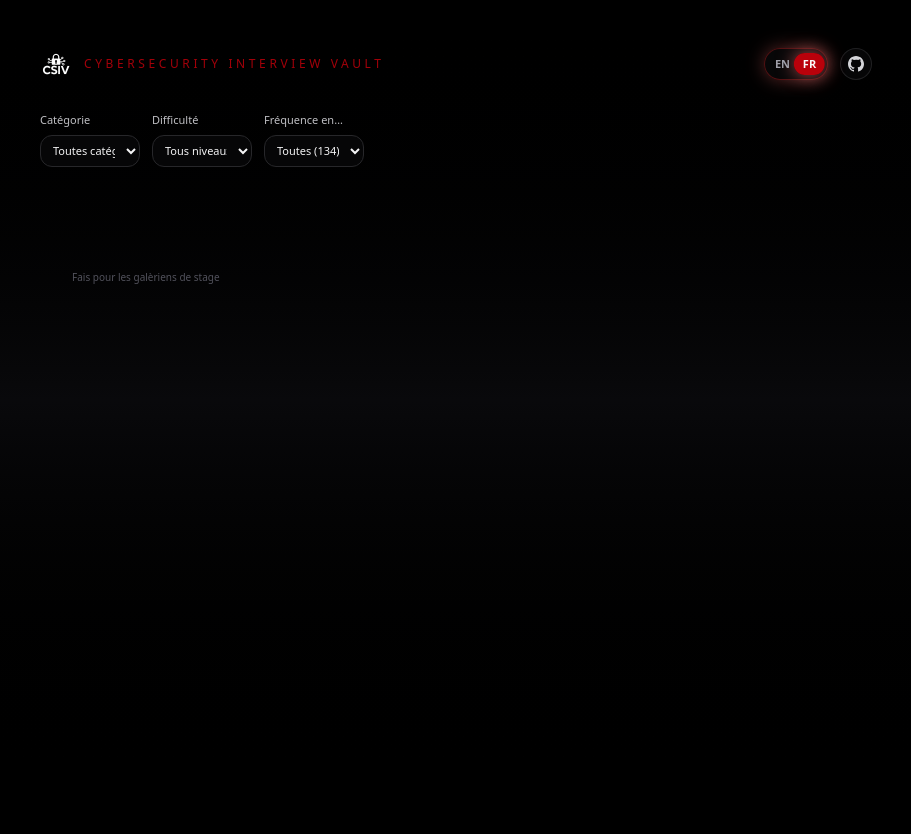
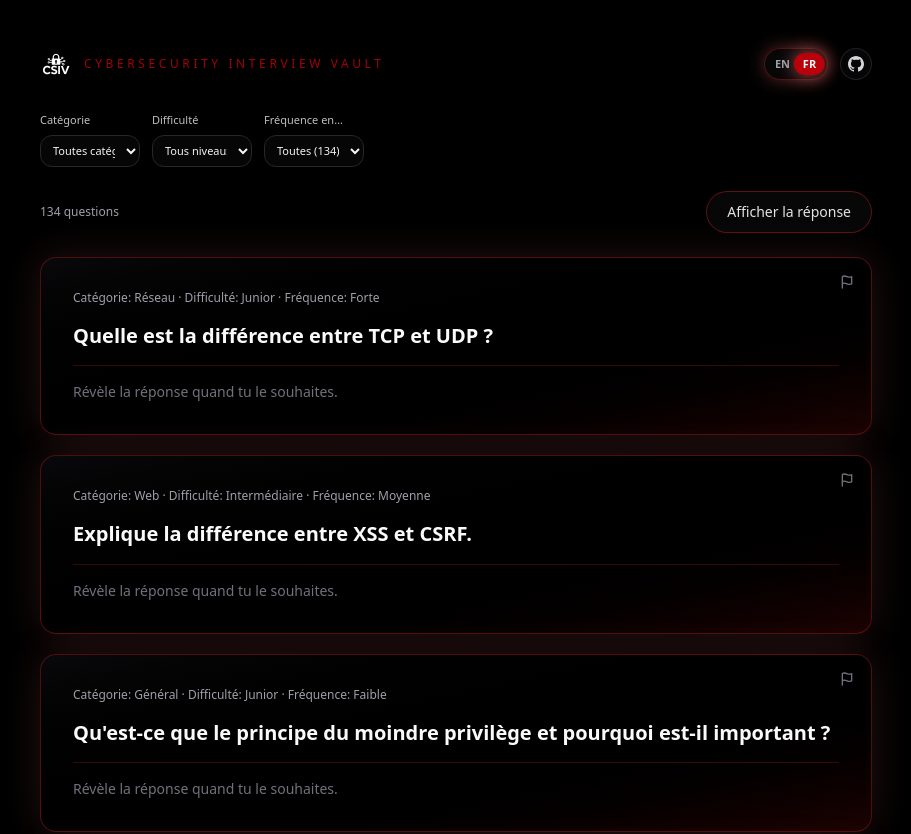
Before and after one commit to IzeLeam/csiv, a Next.js app: page /library in a window 1280 px wide. Shown: the top 834 px of the page, without its empty margins (184-1095 px from the left). Before the commit the page ends 800 px from the top, so only its background shows below. Built offline with nearby package versions, Linux system fonts and the light colour scheme.

Commit message:
feat: enhance footer with new links and update translations for additional categories

```diff
--- a/app/components/Footer.tsx
+++ b/app/components/Footer.tsx
@@ -1,9 +1,25 @@
 import { t } from "../translations";
 import { Language } from "../types";
+import Link from "next/link";
 
 export default function Footer({ language }: { language: Language }) {
   return (
-    <footer className="mt-8 md:px-8 md:py-12 flex flex-col gap-3 text-[10px] text-zinc-500 sm:flex-row sm:items-center sm:justify-between">
+    <footer className="mt-8 flex flex-col gap-3 text-[10px] text-zinc-500 sm:flex-row sm:items-center sm:justify-between">
+      <div className="flex flex-wrap items-center gap-2">
+        <Link
+          href="/propose"
+          className="inline-flex items-center justify-center rounded-full border border-red-900/70 bg-zinc-950/80 px-3 py-1.5 text-[11px] font-medium text-zinc-100 shadow-[0_0_18px_rgba(248,113,113,0.25)] transition hover:border-red-500 hover:bg-red-950/40 hover:text-zinc-50"
+        >
+          {t(language, "footerCta")}
+        </Link>
+        <Link
+          href="/library"
+          className="inline-flex items-center justify-center rounded-full border border-zinc-800/80 bg-zinc-950/50 px-3 py-1.5 text-[11px] font-medium text-zinc-200 transition hover:border-red-500 hover:bg-red-950/30 hover:text-zinc-50"
+        >
+          {t(language, "footerLibrary")}
+        </Link>
+      </div>
+
       <span className="max-w-xs leading-snug text-zinc-600">
         {t(language, "footerText")}
       </span>
--- a/app/library/page.tsx
+++ b/app/library/page.tsx
@@ -1,14 +1,14 @@
-import { QuestionCard } from "../components/QuestionCard";
+"use client";
+
+import { useState } from "react";
+import { motion } from "framer-motion";
+import type { Language } from "../types";
+import { useQuestions } from "../hooks/useQuestions";
 import { HeaderBar } from "../components/HeaderBar";
 import Footer from "../components/Footer";
-import Link from "next/link";
-import { t } from "./translations";
-import { Language } from "../types";
-import { useState, useEffect } from "react";
-import { useQuestions } from "../hooks/useQuestions";
-import { Question } from "../types";
 import { FilterSelect } from "../components/FilterSelect";
-import { motion } from "framer-motion";
+import { QuestionCard } from "../components/QuestionCard";
+import { t } from "../translations";
 
 export default function Library() {
   const [language, setLanguage] = useState<Language>("fr");
@@ -22,16 +22,13 @@ export default function Library() {
     setFrequency,
     category,
     setCategory,
-    currentIndex,
-    currentQuestion,
-    currentTranslation,
     showAnswer,
     setShowAnswer,
+    filteredQuestions,
     totalFiltered,
     countsByCategory,
     countsByDifficulty,
     countsByFrequency,
-    handleNextQuestion,
   } = useQuestions(language);
 
   const difficultyDisplay = (value: string) => {
@@ -53,18 +50,19 @@ export default function Library() {
 
   const categoryDisplay = (value: string) => {
     if (value === "all") return t(language, "allCategories");
-    if (value.toLowerCase() === "network")
-      return t(language, "categoryNetwork");
+    if (value.toLowerCase() === "network") return t(language, "categoryNetwork");
     if (value.toLowerCase() === "web") return t(language, "categoryWeb");
-    if (value.toLowerCase() === "general")
-      return t(language, "categoryGeneral");
+    if (value.toLowerCase() === "general") return t(language, "categoryGeneral");
+    if (value.toLowerCase() === "os") return t(language, "categoryOs");
+    if (value.toLowerCase() === "crypto") return t(language, "categoryCrypto");
+    if (value.toLowerCase() === "cloud") return t(language, "categoryCloud");
+    if (value.toLowerCase() === "blue-team")
+      return t(language, "categoryBlueTeam");
+    if (value.toLowerCase() === "red-team") return t(language, "categoryRedTeam");
     return value;
   };
 
-  useEffect(() => {}, []);
-
   return (
-    <main>
     <div className="min-h-screen bg-gradient-to-b from-black via-zinc-950 to-black text-zinc-100">
       <div className="mx-auto flex min-h-screen max-w-4xl flex-col px-4 py-8 md:px-8 md:py-12">
         <HeaderBar language={language} setLanguage={setLanguage} />
@@ -82,9 +80,7 @@ export default function Library() {
             options={[
               {
                 value: "all",
-                  label: `${categoryDisplay("all")} (${
-                    countsByCategory.all ?? 0
-                  })`,
+                label: `${categoryDisplay("all")} (${countsByCategory.all ?? 0})`,
               },
               ...allCategories.map((c) => ({
                 value: c,
@@ -100,15 +96,11 @@ export default function Library() {
             options={[
               {
                 value: "all",
-                  label: `${difficultyDisplay("all")} (${
-                    countsByDifficulty.all ?? 0
-                  })`,
+                label: `${difficultyDisplay("all")} (${countsByDifficulty.all ?? 0})`,
               },
               ...allDifficulties.map((d) => ({
                 value: d,
-                  label: `${difficultyDisplay(d)} (${
-                    countsByDifficulty[d] ?? 0
-                  })`,
+                label: `${difficultyDisplay(d)} (${countsByDifficulty[d] ?? 0})`,
               })),
             ]}
           />
@@ -120,22 +112,71 @@ export default function Library() {
             options={[
               {
                 value: "all",
-                  label: `${frequencyDisplay("all")} (${
-                    countsByFrequency.all ?? 0
-                  })`,
+                label: `${frequencyDisplay("all")} (${countsByFrequency.all ?? 0})`,
               },
               ...allFrequencies.map((f) => ({
                 value: f,
-                  label: `${frequencyDisplay(f)} (${
-                    countsByFrequency[f] ?? 0
-                  })`,
+                label: `${frequencyDisplay(f)} (${countsByFrequency[f] ?? 0})`,
               })),
             ]}
           />
         </motion.section>
+
+        <main className="flex flex-1 flex-col gap-6">
+          <motion.div
+            className="flex flex-wrap items-center justify-between gap-3"
+            initial={{ opacity: 0, y: 8 }}
+            animate={{ opacity: 1, y: 0 }}
+            transition={{ delay: 0.15, duration: 0.25, ease: "easeOut" }}
+          >
+            <span className="text-xs text-zinc-400">{totalFiltered} questions</span>
+
+            <motion.button
+              type="button"
+              onClick={() => setShowAnswer((prev) => !prev)}
+              disabled={totalFiltered === 0}
+              whileTap={{ scale: 0.97 }}
+              whileHover={{ scale: 1.02, borderColor: "rgb(248 113 113)" }}
+              transition={{ type: "spring", stiffness: 260, damping: 20 }}
+              className="inline-flex items-center justify-center rounded-full border border-red-900/70 bg-zinc-950/80 px-5 py-2.5 text-sm font-medium text-zinc-200 transition hover:border-red-500 hover:bg-red-950/40 disabled:cursor-not-allowed disabled:border-zinc-800 disabled:text-zinc-500"
+            >
+              {showAnswer ? t(language, "hideAnswer") : t(language, "showAnswer")}
+            </motion.button>
+          </motion.div>
+
+          {totalFiltered === 0 ? (
+            <motion.div
+              initial={{ opacity: 0, y: 12, scale: 0.98 }}
+              animate={{ opacity: 1, y: 0, scale: 1 }}
+              transition={{ duration: 0.25, ease: "easeOut" }}
+              className="rounded-2xl border border-red-900/60 bg-gradient-to-br from-zinc-950 via-black to-red-950/40 p-6 shadow-[0_0_40px_rgba(248,113,113,0.15)] md:p-8"
+            >
+              <h2 className="text-lg font-semibold leading-snug text-zinc-50 md:text-xl">
+                {t(language, "noQuestion")}
+              </h2>
+              <p className="mt-3 text-sm text-zinc-400">{t(language, "noQuestionTip")}</p>
+            </motion.div>
+          ) : (
+            <div className="flex flex-col gap-5">
+              {filteredQuestions.map((q, i) => (
+                <QuestionCard
+                  key={q.translations.en.question}
+                  language={language}
+                  question={q}
+                  translation={q.translations[language]}
+                  showAnswer={showAnswer}
+                  currentIndex={i}
+                  categoryDisplay={categoryDisplay}
+                  difficultyDisplay={difficultyDisplay}
+                  frequencyDisplay={frequencyDisplay}
+                />
+              ))}
+            </div>
+          )}
+        </main>
+
         <Footer language={language} />
       </div>
     </div>
-    </main>
   );
 }
--- a/app/library/translations.tsx
+++ b/app/library/translations.tsx
@@ -1,84 +1 @@
-import type { Language } from "../types";
-
-export const uiTexts: Record<Language, Record<string, string>> = {
-  en: {
-    categoryLabel: "Category",
-    difficultyLabel: "Difficulty",
-    frequencyLabel: "Frequency in interview",
-    allCategories: "All categories",
-    allLevels: "All levels",
-    allFrequencies: "All",
-    frequencyLow: "Low",
-    frequencyMedium: "Medium",
-    frequencyHigh: "High",
-    categoryNetwork: "Network",
-    categoryWeb: "Web",
-    categoryGeneral: "General",
-    cardCategory: "Category",
-    cardDifficulty: "Difficulty",
-    cardFrequency: "Frequency",
-    revealHint:
-      "Reveal the answer whenever you want.",
-    noQuestion: "No question matches the selected filters.",
-    noQuestionTip: "Please adjust your filters or propose a new question!",
-    newQuestion: "New question",
-    showAnswer: "Show answer",
-    hideAnswer: "Hide answer",
-    footerCta: "Submit a new question",
-    footerText: "Made for internship struggler",
-    reportTitle: "Report this question",
-    reportReasonLabel: "Reason",
-    reportReasonIncorrect: "Incorrect or misleading answer",
-    reportReasonOutdated: "Outdated or no longer relevant",
-    reportReasonDuplicate: "Duplicate question",
-    reportReasonOther: "Other",
-    reportDescriptionLabel: "Optional description",
-    reportCancel: "Cancel",
-    reportSubmit: "Send report",
-    reportSuccess: "Thanks, your report has been submitted.",
-    reportError: "Unable to send report. Please try again.",
-    title: "CyberSecurity Interview Vault",
-  },
-  fr: {
-    categoryLabel: "Catégorie",
-    difficultyLabel: "Difficulté",
-    frequencyLabel: "Fréquence en entretien",
-    allCategories: "Toutes catégories",
-    allLevels: "Tous niveaux",
-    allFrequencies: "Toutes",
-    frequencyLow: "Faible",
-    frequencyMedium: "Moyenne",
-    frequencyHigh: "Forte",
-    categoryNetwork: "Réseau",
-    categoryWeb: "Web",
-    categoryGeneral: "Général",
-    cardCategory: "Catégorie",
-    cardDifficulty: "Difficulté",
-    cardFrequency: "Fréquence",
-    revealHint: "Révèle la réponse quand tu le souhaites.",
-    noQuestion: "Aucune question ne correspond aux filtres sélectionnés.",
-    noQuestionTip: "Veuillez ajuster vos filtres ou proposer une nouvelle question !",
-    newQuestion: "Nouvelle question",
-    showAnswer: "Afficher la réponse",
-    hideAnswer: "Cacher la réponse",
-    footerCta: "Proposer une nouvelle question",
-    footerText: "Fais pour les galèriens de stage",
-    reportTitle: "Signaler cette question",
-    reportReasonLabel: "Motif",
-    reportReasonIncorrect: "Réponse incorrecte ou trompeuse",
-    reportReasonOutdated: "Question obsolète ou plus pertinente",
-    reportReasonDuplicate: "Question en doublon",
-    reportReasonOther: "Autre",
-    reportDescriptionLabel: "Description optionnelle",
-    reportCancel: "Annuler",
-    reportSubmit: "Envoyer le signalement",
-    reportSuccess: "Merci, ton signalement a été envoyé.",
-    reportError: "Impossible d'envoyer le signalement. Réessaie plus tard.",
-    title: "CyberSecurity Interview Vault",
-  },
-};
-
-export const t = (
-  language: Language,
-  key: keyof (typeof uiTexts)[Language]
-): string => uiTexts[language][key];
+export { t } from "../translations";
--- a/app/page.tsx
+++ b/app/page.tsx
@@ -58,6 +58,11 @@ export default function Home() {
     if (value.toLowerCase() === "web") return t(language, "categoryWeb");
     if (value.toLowerCase() === "general")
       return t(language, "categoryGeneral");
+    if (value.toLowerCase() === "os") return t(language, "categoryOs");
+    if (value.toLowerCase() === "crypto") return t(language, "categoryCrypto");
+    if (value.toLowerCase() === "cloud") return t(language, "categoryCloud");
+    if (value.toLowerCase() === "blue-team") return t(language, "categoryBlueTeam");
+    if (value.toLowerCase() === "red-team") return t(language, "categoryRedTeam");
     return value;
   };
 
@@ -197,18 +202,7 @@ export default function Home() {
           </motion.div>
         </main>
 
-        <footer className="mt-8 flex flex-col gap-3 text-[10px] text-zinc-500 sm:flex-row sm:items-center sm:justify-between">
-          <motion.a
-            href="/propose"
-            className="inline-flex items-center justify-center rounded-full border border-red-900/70 bg-zinc-950/80 px-4 py-2 text-[11px] font-medium text-zinc-100 shadow-[0_0_18px_rgba(248,113,113,0.4)] transition hover:border-red-500 hover:bg-red-950/40 hover:text-zinc-50"
-            whileHover={{ scale: 1.03 }}
-            whileTap={{ scale: 0.97 }}
-          >
-            {t(language, "footerCta")}
-          </motion.a>
-
-          <Footer language={language} />
-        </footer>
+        <Footer language={language} />
       </div>
     </div>
   );
--- a/app/propose/page.tsx
+++ b/app/propose/page.tsx
@@ -1,7 +1,6 @@
 "use client";
 
 import { useEffect, useRef, useState } from "react";
-import Link from "next/link";
 import Image from "next/image";
 import { motion } from "framer-motion";
 import { formTexts, type Language } from "./translations";
--- a/app/translations.ts
+++ b/app/translations.ts
@@ -14,6 +14,11 @@ export const uiTexts: Record<Language, Record<string, string>> = {
     categoryNetwork: "Network",
     categoryWeb: "Web",
     categoryGeneral: "General",
+    categoryOs: "Operating systems",
+    categoryCrypto: "Cryptography",
+    categoryCloud: "Cloud",
+    categoryBlueTeam: "Blue team",
+    categoryRedTeam: "Red team",
     cardCategory: "Category",
     cardDifficulty: "Difficulty",
     cardFrequency: "Frequency",
@@ -25,6 +30,7 @@ export const uiTexts: Record<Language, Record<string, string>> = {
     showAnswer: "Show answer",
     hideAnswer: "Hide answer",
     footerCta: "Submit a new question",
+    footerLibrary: "Browse all questions",
     footerText: "Made for internship struggler",
     reportTitle: "Report this question",
     reportReasonLabel: "Reason",
@@ -52,6 +58,11 @@ export const uiTexts: Record<Language, Record<string, string>> = {
     categoryNetwork: "Réseau",
     categoryWeb: "Web",
     categoryGeneral: "Général",
+    categoryOs: "Systèmes",
+    categoryCrypto: "Cryptographie",
+    categoryCloud: "Cloud",
+    categoryBlueTeam: "Blue team",
+    categoryRedTeam: "Red team",
     cardCategory: "Catégorie",
     cardDifficulty: "Difficulté",
     cardFrequency: "Fréquence",
@@ -62,6 +73,7 @@ export const uiTexts: Record<Language, Record<string, string>> = {
     showAnswer: "Afficher la réponse",
     hideAnswer: "Cacher la réponse",
     footerCta: "Proposer une nouvelle question",
+    footerLibrary: "Voir toutes les questions",
     footerText: "Fais pour les galèriens de stage",
     reportTitle: "Signaler cette question",
     reportReasonLabel: "Motif",
```
Lines whose indentation alone changed are shown as unchanged.
